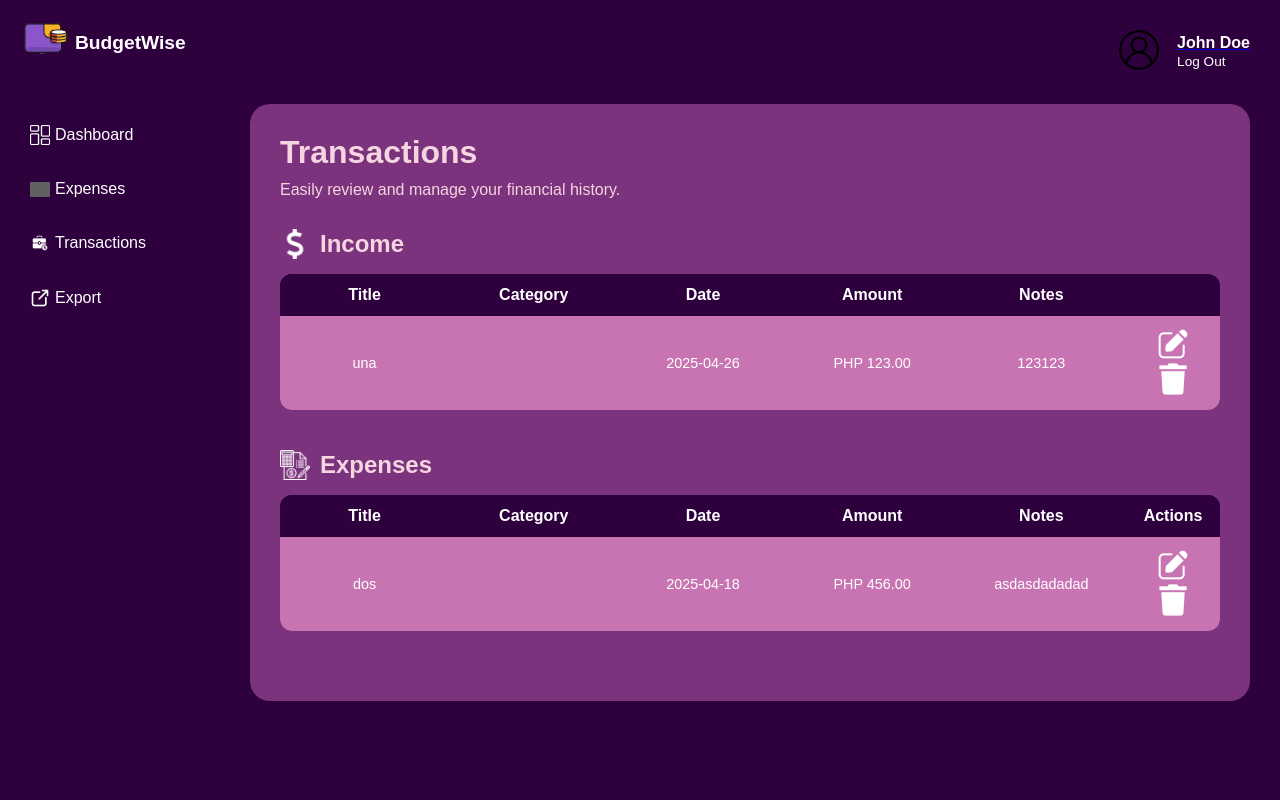
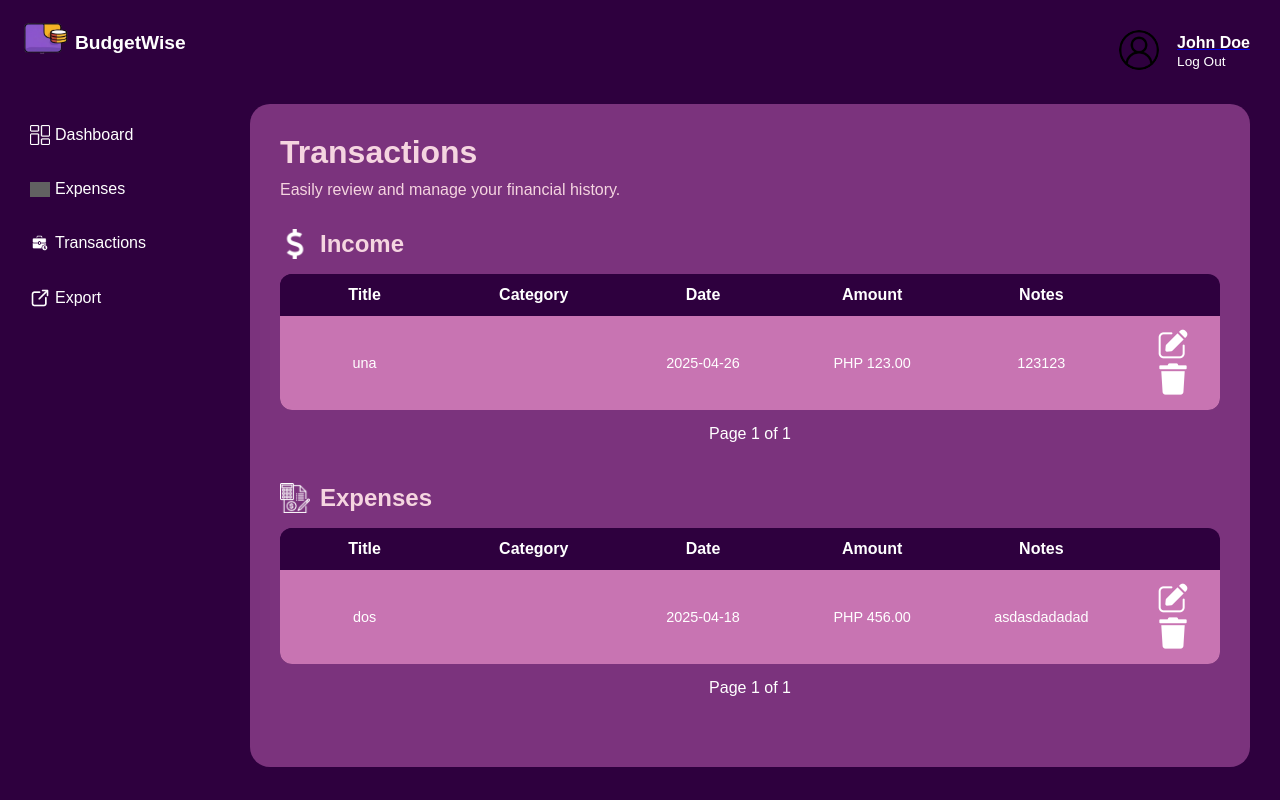
Before and after one commit to jasrulete/finance-app, a Django app: page /finance/ in a window 1280 px wide. Run offline with Django 5.2, Linux system fonts and the light colour scheme; a user stored in the database is signed in; data comes from the database, SQL or seed files in the repository; both versions use the stored data as it was after the commit; grey boxes are pictures that could not be loaded.

Commit message:
added pagination for both income and expenses

```diff
--- a/finance/templates/finance/transaction.html
+++ b/finance/templates/finance/transaction.html
@@ -6,13 +6,21 @@
     <meta name="viewport" content="width=device-width, initial-scale=1.0" />
     <title>BudgetWise - Transactions</title>
 
-  <link rel="stylesheet" href="{% static 'pages/transaction/transaction.css' %}" />
+    <link
+      rel="stylesheet"
+      href="{% static 'pages/transaction/transaction.css' %}"
+    />
     <link rel="stylesheet" href="{% static 'css/colors.css' %}" />
 
     <!-- Google Font (K2D) -->
-  {% comment %} <link rel="preconnect" href="https://fonts.googleapis.com" />
+    {% comment %}
+    <link rel="preconnect" href="https://fonts.googleapis.com" />
     <link rel="preconnect" href="https://fonts.gstatic.com" crossorigin />
-  <link href="https://fonts.googleapis.com/css2?family=Fredoka:wdth@75..125&family=K2D:wght@400;600;700&display=swap" rel="stylesheet" /> {% endcomment %}
+    <link
+      href="https://fonts.googleapis.com/css2?family=Fredoka:wdth@75..125&family=K2D:wght@400;600;700&display=swap"
+      rel="stylesheet"
+    />
+    {% endcomment %}
   </head>
 
   <body>
@@ -32,7 +40,10 @@
           Expenses
         </a>
         <a href="{% url 'dashboard' %}">
-                <img src="{% static 'pics/transactions.png' %}" alt="Transactions Icon" />
+          <img
+            src="{% static 'pics/transactions.png' %}"
+            alt="Transactions Icon"
+          />
           Transactions
         </a>
         <a href="{% url 'dashboard' %}">
@@ -45,11 +56,15 @@
     <!-- Right panel -->
     <div class="main-content">
       <header class="user-info">
-        <a href= "{% url 'dashboard' %}">
-        <img src="{% static 'pics/user.png' %}" alt="User Profile" class="profile-pic" />
+        <a href="{% url 'dashboard' %}">
+          <img
+            src="{% static 'pics/user.png' %}"
+            alt="User Profile"
+            class="profile-pic"
+          />
         </a>
         <div class="user-details">
-            <a href= "{% url 'dashboard' %}">
+          <a href="{% url 'dashboard' %}">
             <p class="username">John Doe</p>
           </a>
           <a href="/logout" class="logout">Log Out</a>
@@ -63,7 +78,11 @@
         <!-- Income Section -->
         <div class="transactions-block">
           <h2 class="block-title">
-            <img src="{% static 'pics/income.png' %}" alt="Income Icon" class="block-icon" />
+            <img
+              src="{% static 'pics/income.png' %}"
+              alt="Income Icon"
+              class="block-icon"
+            />
             Income
           </h2>
           <table>
@@ -77,8 +96,7 @@
               </tr>
             </thead>
             <tbody>
-                {% for entry in entries %}
-                {% if entry.entry_type == 'income' %}
+              {% for entry in income_page %}
               <tr>
                 <td>{{ entry.title }}</td>
                 <td>{{ entry.category.name }}</td>
@@ -86,32 +104,52 @@
                 <td>PHP {{ entry.amount }}</td>
                 <td>{{ entry.notes }}</td>
                 <td class="actions">
-                    {% if entry.id %}
-                        <a href="{% url 'finance:entry-update' entry.id %}" aria-label="Edit transaction">
+                  <a href="{% url 'finance:entry-update' entry.id %}">
                     <img src="{% static 'pics/edit.png' %}" alt="Edit Icon" />
                   </a>
-                        <a href="{% url 'finance:entry-delete' entry.id %}" aria-label="Delete transaction">
-                        <img src="{% static 'pics/trash.png' %}" alt="Delete Icon" />
+                  <a href="{% url 'finance:entry-delete' entry.id %}">
+                    <img
+                      src="{% static 'pics/trash.png' %}"
+                      alt="Delete Icon"
+                    />
                   </a>
-                    {% else %}
-                        <span class="text-muted">Invalid Entry</span>
-                    {% endif %}
                 </td>
               </tr>
-                {% endif %}
               {% empty %}
               <tr>
-                    <td colspan="6" class="text-center">No income entries found.</td>
+                <td colspan="6" class="text-center">
+                  No income entries found.
+                </td>
               </tr>
               {% endfor %}
             </tbody>
           </table>
+          <div class="pagination">
+            {% if income_page.has_previous %}
+            <a href="?income_page={{ income_page.previous_page_number }}"
+              >&laquo; Prev</a
+            >
+            {% endif %}
+            <span
+              >Page {{ income_page.number }} of {{ income_page.paginator.num_pages }}
+              </span
+            >
+            {% if income_page.has_next %}
+            <a href="?income_page={{ income_page.next_page_number }}"
+              >Next &raquo;</a
+            >
+            {% endif %}
+          </div>
         </div>
 
         <!-- Expenses Section -->
         <div class="transactions-block">
           <h3 class="block-title">
-            <img src="{% static 'pics/expense-list.png' %}" alt="Expenses Icon" class="block-icon" />
+            <img
+              src="{% static 'pics/expense-list.png' %}"
+              alt="Expenses Icon"
+              class="block-icon"
+            />
             Expenses
           </h3>
           <table>
@@ -122,12 +160,10 @@
                 <th>Date</th>
                 <th>Amount</th>
                 <th>Notes</th>
-                <th>Actions</th>
               </tr>
             </thead>
             <tbody>
-                {% for entry in entries %}
-                  {% if entry.entry_type == 'expense' %}
+              {% for entry in expense_page %}
               <tr>
                 <td>{{ entry.title }}</td>
                 <td>{{ entry.category.name }}</td>
@@ -135,27 +171,41 @@
                 <td>PHP {{ entry.amount }}</td>
                 <td>{{ entry.notes }}</td>
                 <td class="actions">
-                      {% if entry.id %}
-                        <a href="{% url 'finance:entry-update' entry.id %}" aria-label="Edit transaction">
+                  <a href="{% url 'finance:entry-update' entry.id %}">
                     <img src="{% static 'pics/edit.png' %}" alt="Edit Icon" />
                   </a>
-                        <a href="{% url 'finance:entry-delete' entry.id %}" aria-label="Delete transaction">
-                          <img src="{% static 'pics/trash.png' %}" alt="Delete Icon" />
+                  <a href="{% url 'finance:entry-delete' entry.id %}">
+                    <img
+                      src="{% static 'pics/trash.png' %}"
+                      alt="Delete Icon"
+                    />
                   </a>
-                      {% else %}
-                        <span class="text-muted">Invalid Entry</span>
-                      {% endif %}
                 </td>
               </tr>
-                  {% endif %}
               {% empty %}
               <tr>
-                    <td colspan="6" class="text-center">No expense entries found.</td>
+                <td colspan="6" class="text-center">
+                  No expense entries found.
+                </td>
               </tr>
               {% endfor %}
             </tbody>
-
           </table>
+          <div class="pagination">
+            {% if expense_page.has_previous %}
+            <a href="?expense_page={{ expense_page.previous_page_number }}"
+              >&laquo; Prev</a
+            >
+            {% endif %}
+            <span>
+                Page {{ expense_page.number }} of {{ expense_page.paginator.num_pages }}
+            </span>
+            {% if expense_page.has_next %}
+            <a href="?expense_page={{ expense_page.next_page_number }}"
+              >Next &raquo;</a
+            >
+            {% endif %}
+          </div
         </div>
       </section>
     </div>
--- a/finance/views.py
+++ b/finance/views.py
@@ -3,6 +3,7 @@ from .models import Entry, Category
 from .forms import EntryForm
 from django.contrib.auth.decorators import login_required
 from django.views.decorators.cache import never_cache
+from django.core.paginator import Paginator
 
 # @never_cache
 # @login_required
@@ -13,8 +14,23 @@ from django.views.decorators.cache import never_cache
 @never_cache
 @login_required
 def transaction(request):
-    entries = Entry.objects.filter(user=request.user)
-    return render(request, 'finance/transaction.html', {'entries': entries})
+    income_entries = Entry.objects.filter(user=request.user, entry_type='income').order_by('-date')
+    expense_entries = Entry.objects.filter(user=request.user, entry_type='expense').order_by('-date')
+
+    income_paginator = Paginator(income_entries, 5)  # 5 per page
+    expense_paginator = Paginator(expense_entries, 5)
+
+    income_page_number = request.GET.get('income_page')
+    expense_page_number = request.GET.get('expense_page')
+
+    income_page = income_paginator.get_page(income_page_number)
+    expense_page = expense_paginator.get_page(expense_page_number)
+
+    return render(request, 'finance/transaction.html', {
+    'income_page': income_page,
+    'expense_page': expense_page,
+})
+
 
 @never_cache
 @login_required
--- a/static/pages/transaction/transaction.css
+++ b/static/pages/transaction/transaction.css
@@ -219,6 +219,27 @@ td {
   transition: transform 0.3s ease;
 }
 
+.pagination {
+  margin-top: 15px;
+  text-align: center;
+}
+
+.pagination a {
+  color: #fff;
+  padding: 8px 12px;
+  background-color: var(--accent-color);
+  border-radius: 5px;
+  margin: 0 5px;
+  text-decoration: none;
+  font-weight: bold;
+}
+
+.pagination span {
+  margin: 0 10px;
+  color: var(--white);
+}
+
+
 /* Responsive */
 @media (max-width: 768px) {
   body {
```
Also changed, not shown: db.sqlite3. Lines whose indentation alone changed are shown as unchanged.
